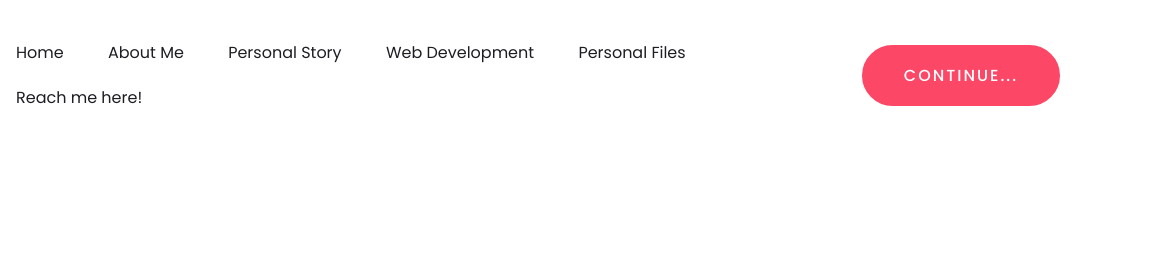
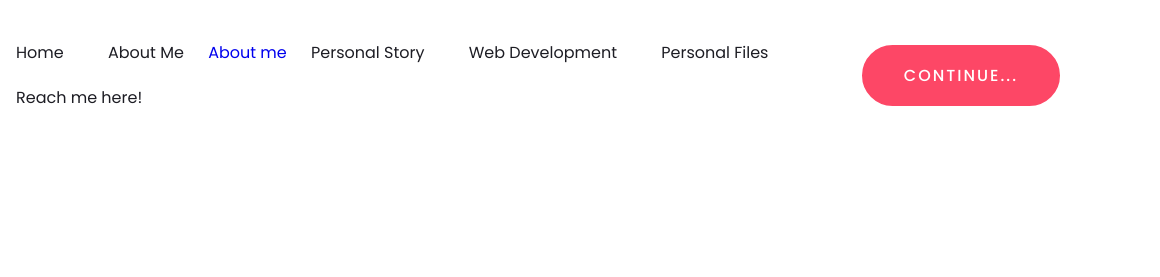
Before and after one commit to zjapay/zjapay.github.io, a plain HTML site: page index.html in a window 1280 px wide. Shown: the top 277 px of the page, 120-1280 px from the left. Drawn offline with Linux system fonts and the light colour scheme.

Commit message:
Update index.html

```diff
--- a/index.html
+++ b/index.html
@@ -13,6 +13,7 @@
         <ul>
           <li><a href="#">Home</a></li>
           <li><a href="#">About Me</a></li>
+          <a href="https://zjapay.github.io/about%20me/about.html">About me</a>
           <li><a href="#">Personal Story</a></li>
 
 
```
